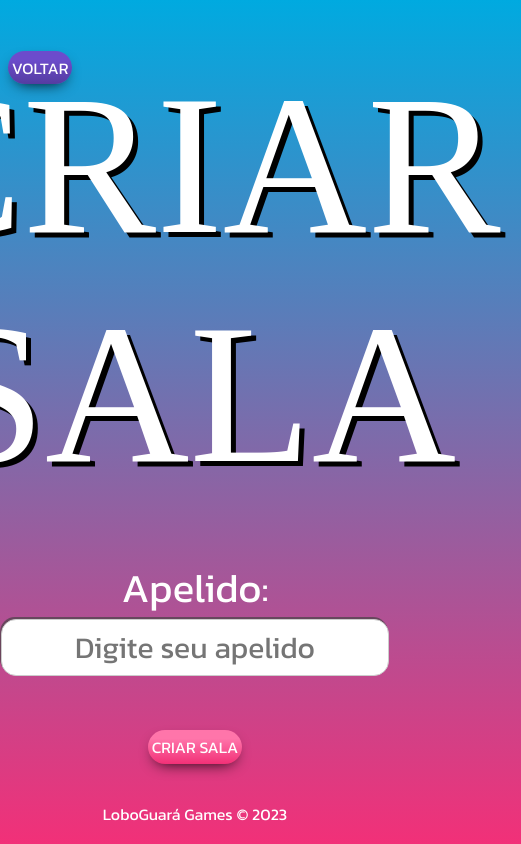
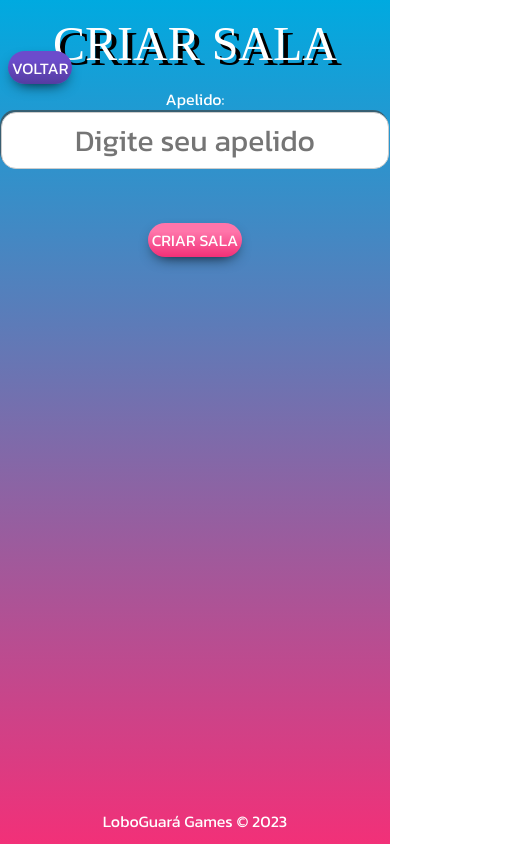
Before and after one commit to Feliper62/falacia-game-frontend, a Next.js app: page /pages/criar_sala in a window 390 px wide. Shown: the whole page, 521 px wide, since content can reach past the window. Built offline with nearby package versions, Linux system fonts and the light colour scheme; a web font is replaced by a local one.

Commit message:
:fix: Corrigido a responsividade do Título

```diff
--- a/src/app/styles/Texto.module.css
+++ b/src/app/styles/Texto.module.css
@@ -1,37 +1,56 @@
+/* Estilos para a classe .textoComum */
 .textoComum {
     display: flex;
     flex-direction: column;
     align-items: center;
     text-align: center;
     font-family: Kanit, sans-serif;
-    font-size: 40px;
+    font-size: 2vw; /* Tamanho de fonte relativo à largura da tela */
     margin-bottom: 1px;
     text-decoration: none;
     color: white;
-}
+  }
 
-.footer {
+  /* Estilos para a classe .footer */
+  .footer {
     position: absolute;
-    bottom: 14px;
+    bottom: 1rem; /* Posicionamento em relação ao fundo da tela */
     left: 0;
     right: 0;
     display: flex;
-    padding-bottom: 4px;
+    padding-bottom: 0.5rem; /* Espaçamento inferior menor */
     justify-content: center; /* Centraliza horizontalmente */
     align-items: center; /* Centraliza verticalmente */
+  }
 
-}
-
-.titulo {
+  /* Estilos para a classe .titulo */
+  .titulo {
     display: flex;
     text-align: center;
-    margin-bottom: 100px;
     font-family: Karantina;
-    font-size: 200px;
+    font-size: 8vw; /* Tamanho de fonte relativo à largura da tela */
     text-transform: uppercase;
     color: #fff;
     text-shadow: 5px 5px 0 #000;
     max-width: 1200px;
-    margin: 30px;
-    padding: 20px;
-}
+    margin: 1rem; /* Espaçamento menor em todas as direções */
+    padding: 1rem; /* Espaçamento interno menor */
+  }
+
+  /* Media query para ajustar estilos em telas menores */
+  @media (max-width: 768px) {
+    .textoComum {
+      font-size: 1rem; /* Tamanho de fonte menor para telas menores */
+    }
+
+    .footer {
+      bottom: 0.5rem; /* Posicionamento inferior menor */
+      padding-bottom: 0.2rem; /* Espaçamento inferior ainda menor */
+    }
+
+    .titulo {
+      font-size: 3rem; /* Tamanho de fonte menor para telas menores */
+      margin: 0.5rem; /* Espaçamento menor em todas as direções */
+      padding: 0.5rem; /* Espaçamento interno menor */
+    }
+  }
```
